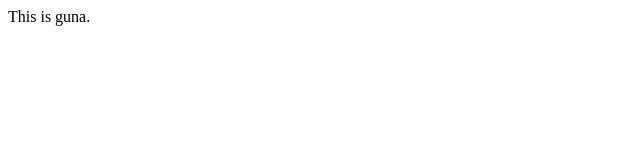
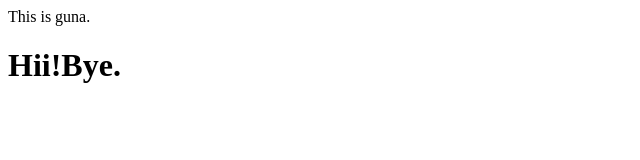
Before and after one commit to gunasekhar3/second, a plain HTML site: page app.html in a window 1280 px wide. Shown: the whole page, without its empty margins (0-640 px from the left). Drawn offline with Linux system fonts and the light colour scheme.

Commit message:
Update app.html

```diff
--- a/app.html
+++ b/app.html
@@ -1,5 +1,6 @@
 <html>
 <body>
 This is guna.
+  <h1>Hii!Bye.</h1>
 </body>
 </html>
```
